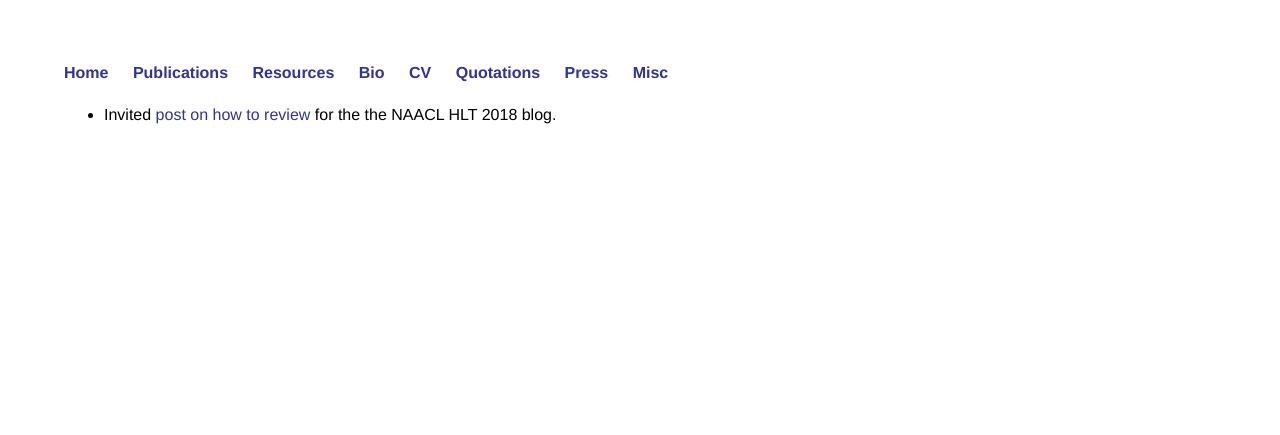
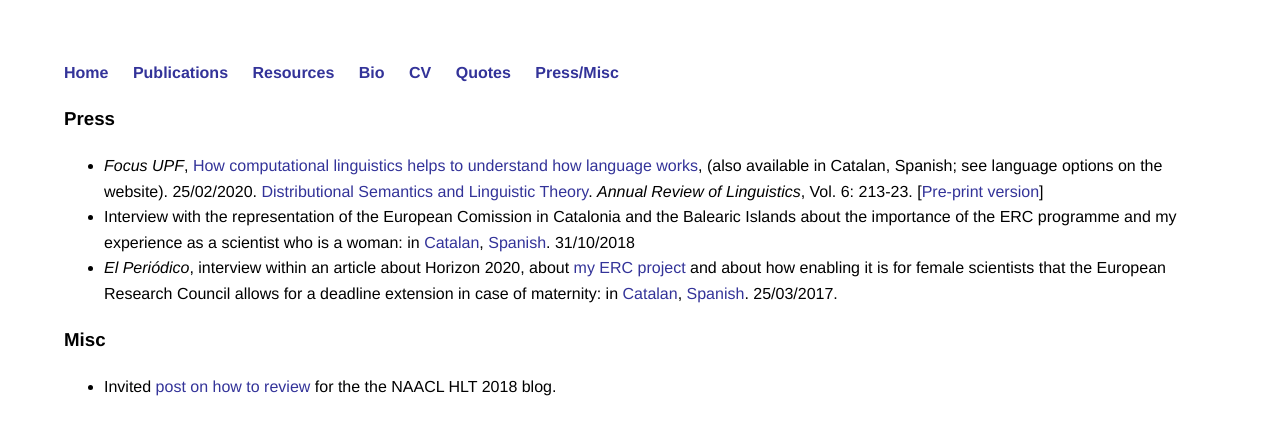
Before and after one commit to gboleda/gboleda.github.io, a Jekyll site: the page built from misc.html, in a window 1280 px wide. Shown: the top 435 px of the page. Built offline with Jekyll 4.4.1, drawn with Linux system fonts in a browser that asks for light colours.

Commit message:
merging press and misc

```diff
--- a/_layouts/default.html
+++ b/_layouts/default.html
@@ -13,9 +13,9 @@
  	        	<li><a href="/resources.html">Resources</a></li>
 	        	<li><a href="/bio.html">Bio</a></li>
 			<li><a href="0-cv.pdf">CV</a></li>
- 	        	<li><a href="/quotations.html">Quotations</a></li>
- 	        	<li><a href="/press.html">Press</a></li>
- 	        	<li><a href="/misc.html">Misc</a></li>
+ 	        	<li><a href="/quotations.html">Quotes</a></li>
+ 	        	<!--<li><a href="/press.html">Press</a></li>-->
+ 	        	<li><a href="/misc.html">Press/Misc</a></li>
 			<!--<li><a href=""></a></li>-->
     		</ul>
 		</nav>
--- a/misc.html
+++ b/misc.html
@@ -3,6 +3,18 @@ layout: default
 title: Gemma Boleda -- Misc
 ---
 
+<h3>Press</h3>
+
+<ul>
+  <li><i>Focus UPF</i>, <a href="https://www.upf.edu/web/focus/inici/-/asset_publisher/HmdVwKrOeKpM/content/id/232783382/maximized">How computational linguistics helps to understand how language works</a>, (also available in Catalan, Spanish; see language options on the website). 25/02/2020. <a href="http://www.annualreviews.org/eprint/49J5VEMAMTAXAHVCUVDF/full/10.1146/annurev-linguistics-011619-030303">
+		Distributional Semantics and Linguistic Theory</a>. <i>Annual Review of Linguistics</i>, Vol. 6: 213-23. [<a href="https://arxiv.org/pdf/1905.01896.pdf">Pre-print version</a>]</li>
+  </li>
+  <li>Interview with the representation of the European Comission in Catalonia and the Balearic Islands about the importance of the ERC programme and my experience as a scientist who is a woman: in <a href="https://ec.europa.eu/spain/barcelona/news/els-programes-de-la-ue-han-representat-un-salt-qualitatiu-en-la-recerca-que-es-pot-fer-europa_ca">Catalan</a>, <a href="https://ec.europa.eu/spain/barcelona/news/els-programes-de-la-ue-han-representat-un-salt-qualitatiu-en-la-recerca-que-es-pot-fer-europa_es">Spanish</a>. 31/10/2018</li>
+  <li> <i>El Periódico</i>, interview within an article about Horizon 2020, about <a href="https://www.upf.edu/web/amore">my ERC project</a> and about how enabling it is for female scientists that the European Research Council allows for a deadline extension in case of maternity: in <a href="https://www.elperiodico.cat/ca/ciencia/20170325/tres-investigadors-que-treballen-projectes-innovadors-financats-ue-expliquen-les-seves-experiencies-5923169">Catalan</a>, <a href="https://www.elperiodico.com/es/ciencia/20170325/tres-investigadores-que-trabajan-proyectos-innovadores-financiados-ue-explican-sus-experiencias-5923169">Spanish</a>. 25/03/2017.
+</ul>
+
+<h3>Misc</h3>
+
 <ul>
 <li>Invited <a href="https://naacl2018.wordpress.com/2018/01/04/reviewing-advice-by-gemma-boleda/">post on how to review</a> for the the NAACL HLT 2018 blog.</li>
 </ul>
```
Also changed, not shown: press.html (deleted, +0 -13 lines).
